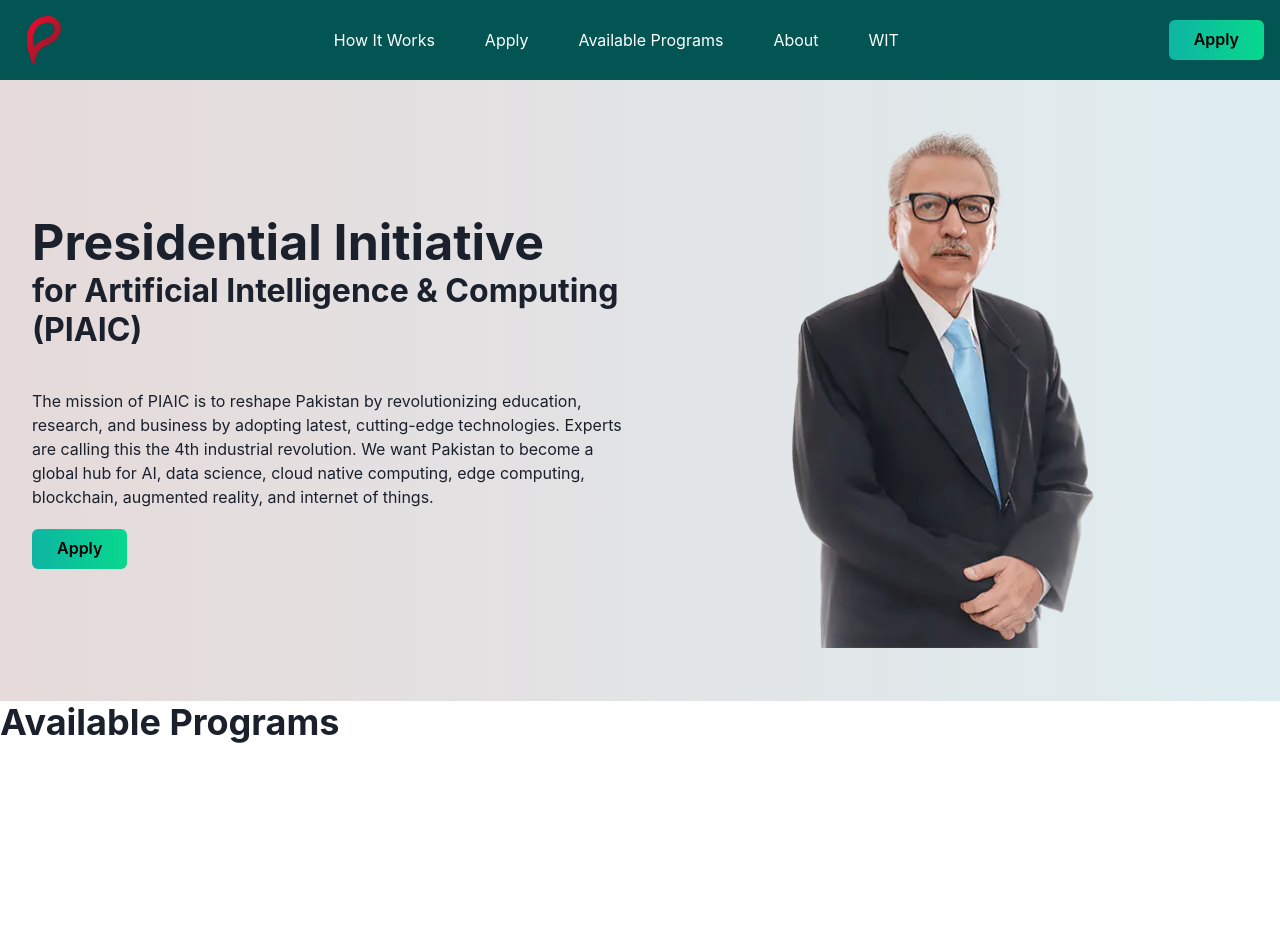
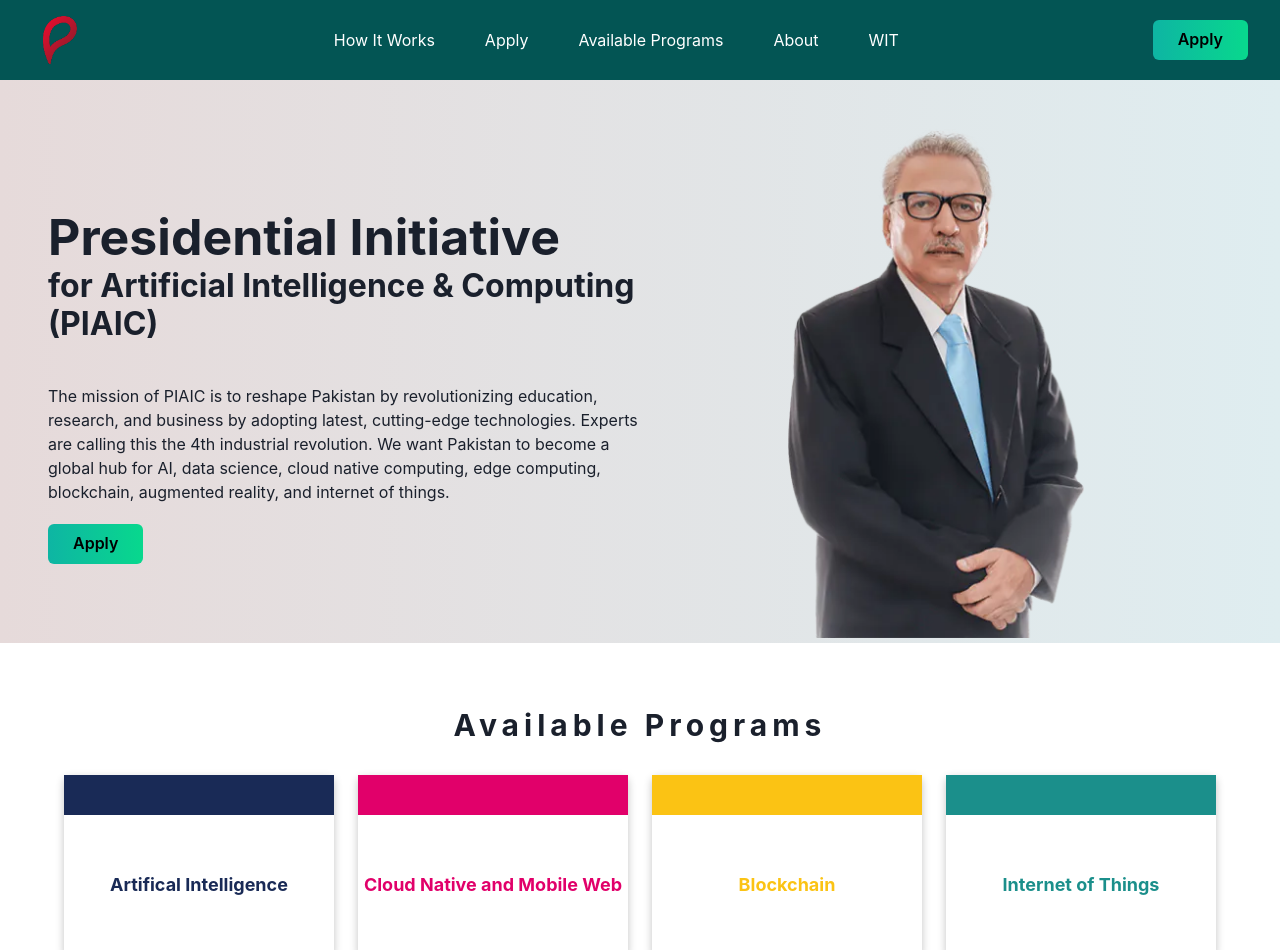
Before and after one commit to Hassan-Mehmood/piaic-website, a Next.js app: page / in a window 1280 px wide. Shown: the top 950 px of the page. Before the commit the page ends 800 px from the top, so only its background shows below. Built offline with nearby package versions, Linux system fonts and the light colour scheme.

Commit message:
available programs done

```diff
--- a/src/app/components/Courses.tsx
+++ b/src/app/components/Courses.tsx
@@ -1,10 +1,219 @@
-import { Box, Heading } from '@chakra-ui/react';
+import { Box, Grid, GridItem, Heading, Text } from '@chakra-ui/react';
 import React from 'react';
 
 export default function Courses() {
   return (
-    <Box>
-      <Heading as="h3">Available Programs</Heading>
+    <Box pt="64px" mb="500px" px="64px">
+      <Box maxWidth="1440px" mx="auto">
+        <Box textAlign="center" letterSpacing="5px">
+          <Heading as="h3" fontSize="30px">
+            Available Programs
+          </Heading>
+        </Box>
+        <Grid
+          templateColumns={{
+            base: 'repeat(1, 1fr)',
+            sm: 'repeat(2, 1fr)',
+            md: 'repeat(3, 1fr)',
+            lg: 'repeat(4, 1fr)',
+          }}
+          gap={6}
+          mt="32px"
+        >
+          <GridItem
+            boxShadow="rgba(0, 0, 0, 0.24) 0px 3px 8px;"
+            textAlign="center"
+            minH="180px"
+            borderRadius="5px"
+            role="group"
+          >
+            <Box minW="100%" minH="40px" bgColor="#192a56" />
+            <Box
+              display="flex"
+              alignItems="center"
+              justifyContent="center"
+              minH="calc(100% - 40px)"
+              position="relative"
+            >
+              <Heading
+                as="h4"
+                fontWeight="bold"
+                color="#192a56"
+                fontSize="18px"
+                transition="opacity"
+                transitionDuration=".4s"
+                _groupHover={{
+                  opacity: '0',
+                }}
+              >
+                Artifical Intelligence
+              </Heading>
+              <Box
+                position="absolute"
+                transform="translate(0%,-50%)"
+                top="50%"
+                fontSize="12px"
+                p="5px"
+                opacity="0"
+                transition="opacity"
+                transitionDuration=".4s"
+                _groupHover={{
+                  opacity: '1',
+                }}
+              >
+                <Text>
+                  A ONE YEAR BLOCKCHAIN PROGRAM DESIGNED FOR ABSOLUTE BEGINNERS GETTING PAKISTAN
+                  READY FOR THE NEW ERA OF BLOCKCHAIN, FINTECH AND SMART CONTRACTS
+                </Text>
+              </Box>
+            </Box>
+          </GridItem>
+          <GridItem
+            boxShadow="rgba(0, 0, 0, 0.24) 0px 3px 8px;"
+            textAlign="center"
+            minH="180px"
+            borderRadius="5px"
+            role="group"
+          >
+            <Box minW="100%" minH="40px" bgColor="#e1006a" />
+            <Box
+              display="flex"
+              alignItems="center"
+              justifyContent="center"
+              minH="calc(100% - 40px)"
+              position="relative"
+            >
+              <Heading
+                as="h4"
+                color="#e1006a"
+                fontWeight="bold"
+                fontSize="18px"
+                transition="opacity"
+                transitionDuration=".4s"
+                _groupHover={{
+                  opacity: '0',
+                }}
+              >
+                Cloud Native and Mobile Web
+              </Heading>
+              <Box
+                position="absolute"
+                transform="translate(0%,-50%)"
+                top="50%"
+                fontSize="12px"
+                p="5px"
+                opacity="0"
+                transition="opacity"
+                transitionDuration=".4s"
+                _groupHover={{
+                  opacity: '1',
+                }}
+              >
+                <Text>
+                  A ONE YEAR BLOCKCHAIN PROGRAM DESIGNED FOR ABSOLUTE BEGINNERS GETTING PAKISTAN
+                  READY FOR THE NEW ERA OF BLOCKCHAIN, FINTECH AND SMART CONTRACTS
+                </Text>
+              </Box>
+            </Box>
+          </GridItem>
+          <GridItem
+            boxShadow="rgba(0, 0, 0, 0.24) 0px 3px 8px;"
+            textAlign="center"
+            minH="180px"
+            borderRadius="5px"
+            role="group"
+          >
+            <Box minW="100%" minH="40px" bgColor="#fbc314" />
+            <Box
+              display="flex"
+              alignItems="center"
+              justifyContent="center"
+              minH="calc(100% - 40px)"
+              position="relative"
+            >
+              <Heading
+                as="h4"
+                color="#fbc314"
+                fontWeight="bold"
+                fontSize="18px"
+                transition="opacity"
+                transitionDuration=".4s"
+                _groupHover={{
+                  opacity: '0',
+                }}
+              >
+                Blockchain
+              </Heading>
+              <Box
+                position="absolute"
+                transform="translate(0%,-50%)"
+                top="50%"
+                fontSize="12px"
+                p="5px"
+                opacity="0"
+                transition="opacity"
+                transitionDuration=".4s"
+                _groupHover={{
+                  opacity: '1',
+                }}
+              >
+                <Text>
+                  A ONE YEAR BLOCKCHAIN PROGRAM DESIGNED FOR ABSOLUTE BEGINNERS GETTING PAKISTAN
+                  READY FOR THE NEW ERA OF BLOCKCHAIN, FINTECH AND SMART CONTRACTS
+                </Text>
+              </Box>
+            </Box>
+          </GridItem>
+          <GridItem
+            boxShadow="rgba(0, 0, 0, 0.24) 0px 3px 8px;"
+            textAlign="center"
+            minH="180px"
+            borderRadius="5px"
+            role="group"
+          >
+            <Box minW="100%" minH="40px" bgColor="#1b8f8b" />
+            <Box
+              display="flex"
+              alignItems="center"
+              justifyContent="center"
+              minH="calc(100% - 40px)"
+              position="relative"
+            >
+              <Heading
+                as="h4"
+                color="#1b8f8b"
+                fontWeight="bold"
+                fontSize="18px"
+                transition="opacity"
+                transitionDuration=".4s"
+                _groupHover={{
+                  opacity: '0',
+                }}
+              >
+                Internet of Things
+              </Heading>
+              <Box
+                position="absolute"
+                transform="translate(0%,-50%)"
+                top="50%"
+                fontSize="12px"
+                p="5px"
+                opacity="0"
+                transition="opacity"
+                transitionDuration=".4s"
+                _groupHover={{
+                  opacity: '1',
+                }}
+              >
+                <Text>
+                  A ONE YEAR BLOCKCHAIN PROGRAM DESIGNED FOR ABSOLUTE BEGINNERS GETTING PAKISTAN
+                  READY FOR THE NEW ERA OF BLOCKCHAIN, FINTECH AND SMART CONTRACTS
+                </Text>
+              </Box>
+            </Box>
+          </GridItem>
+        </Grid>
+      </Box>
     </Box>
   );
 }
--- a/src/app/components/HeroSection.tsx
+++ b/src/app/components/HeroSection.tsx
@@ -2,7 +2,13 @@
 
 export default function HeroSection() {
   return (
-    <Box as="main" px="32px" py="48px" bgImage={' linear-gradient(90deg,#e6dada,#dfedf0);'}>
+    <Box
+      as="main"
+      px="48px"
+      pt="48px"
+      pb={{ base: '48px', md: '0px' }}
+      bgImage={' linear-gradient(90deg,#e6dada,#dfedf0);'}
+    >
       <Flex
         flexDir={{ base: 'column', md: 'row' }}
         align={{ base: '', md: 'center' }}
--- a/src/app/components/Navbar.tsx
+++ b/src/app/components/Navbar.tsx
@@ -8,7 +8,7 @@
 
   return (
     <Box as="header" bgColor={'#035554'} position="relative">
-      <Box as="nav" maxW="1440px" mx="auto" py="16px" px="16px">
+      <Box as="nav" maxW="1440px" mx="auto" py="16px" px="32px">
         <Flex alignItems="center" justifyContent="space-between">
           <Box maxW="48px" cursor="pointer">
             <img src="/panaverse80_80.png" alt="Panaverse Logo" />
```
